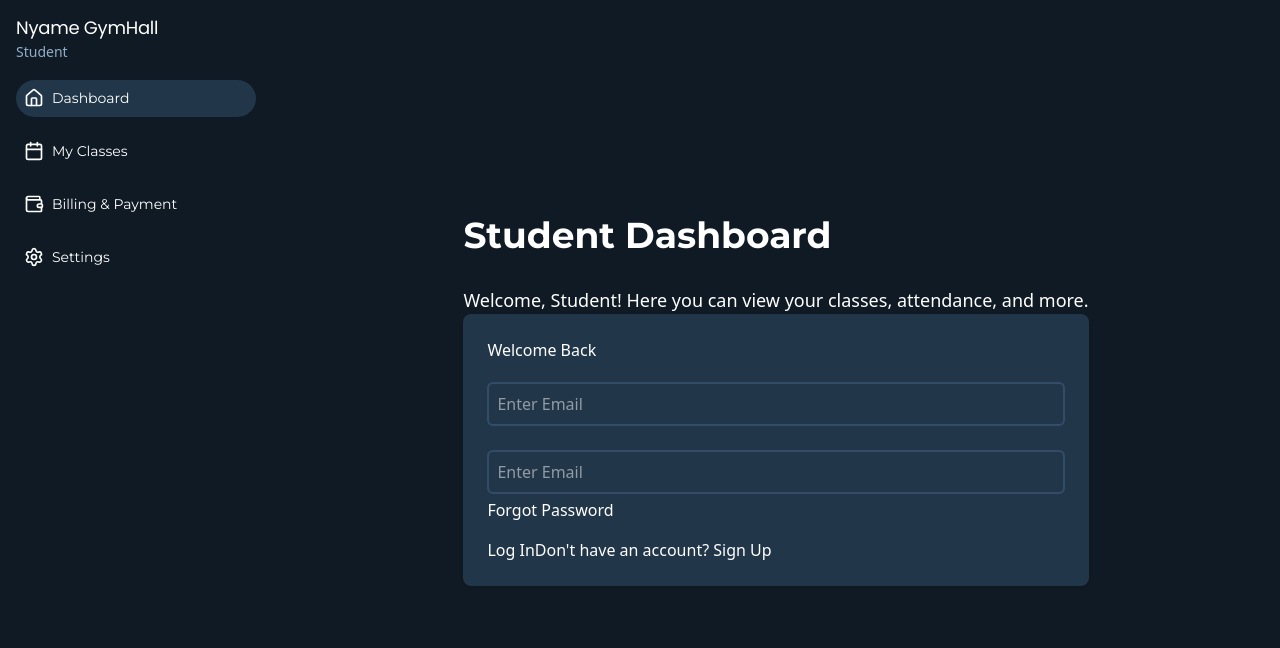
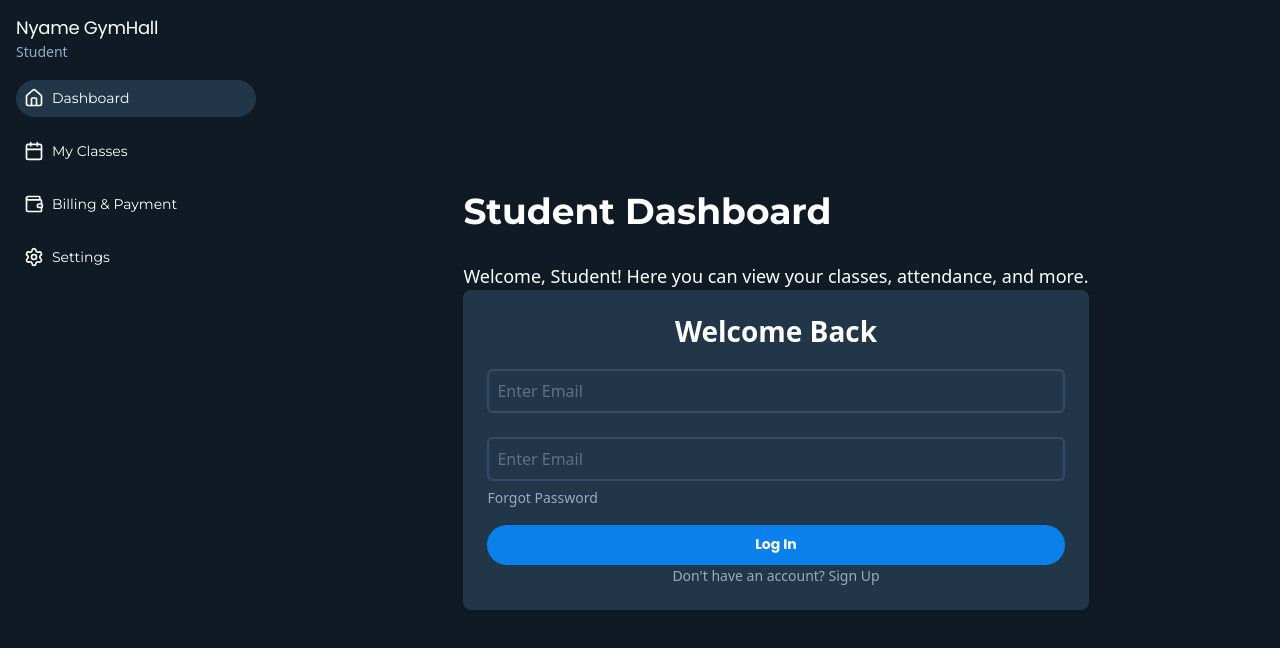
Before and after one commit to mafindijr/Gym-Management-System, a React (Vite) app: page /student in a window 1280 px wide. Shown: the top 648 px of the page. Built offline with nearby package versions, Linux system fonts and the light colour scheme.

Commit message:
finish login page

```diff
--- a/src/Components/Auth/login.jsx
+++ b/src/Components/Auth/login.jsx
@@ -6,13 +6,13 @@ export default function LoginPage() {
         <form>
             <div className="w-full bg-[#223649] p-6 rounded-lg shadow flex flex-col gap-4">
                 <div>
-                    <h2>Welcome Back</h2>
+                    <h2 className='text-[28px] leading-[35px] font-bold text-center'>Welcome Back</h2>
                 </div>
                 <div>
                     <input
                     type="email"
                     name='email'
-                    className="p-2 my-1 w-full outline-none border-[#334d66] border-2 bg-[#223649] rounded-md text-[16px]"
+                    className="p-2 my-1 w-full outline-none border-[#334d66] border-2 bg-[#223649] rounded-md text-[16px] text-[#91adc9]"
                     placeholder='Enter Email'
                     required
                     />
@@ -21,15 +21,15 @@ export default function LoginPage() {
                     <input
                     type="password"
                     name='email'
-                    className="p-2 my-1 w-full outline-none border-[#334d66] border-2 bg-[#223649] rounded-md text-[16px]"
+                    className="p-2 my-1 w-full outline-none border-[#334d66] border-2 bg-[#223649] rounded-md text-[16px] text-[#91adc9]"
                     placeholder='Enter Email'
                     required
                     />
-                    <span>Forgot Password</span>
+                    <span className='text-[14px] leading-[21px] text-[#91adc9]'>Forgot Password</span>
                 </div>
-                <div>
-                    <button>Log In</button>
-                    <span>Don't have an account? Sign Up</span>
+                <div className='flex flex-col items-center'>
+                    <button className='bg-btnprimary w-full pl-4 pr-4 rounded-[24px] text-[14px] font-bold font-poppins text-center cursor-pointer h-[40px]'>Log In</button>
+                    <span className='text-[14px] leading-[21px] text-[#91adc9]'>Don't have an account? Sign Up</span>
                 </div>
 
             </div>
```
